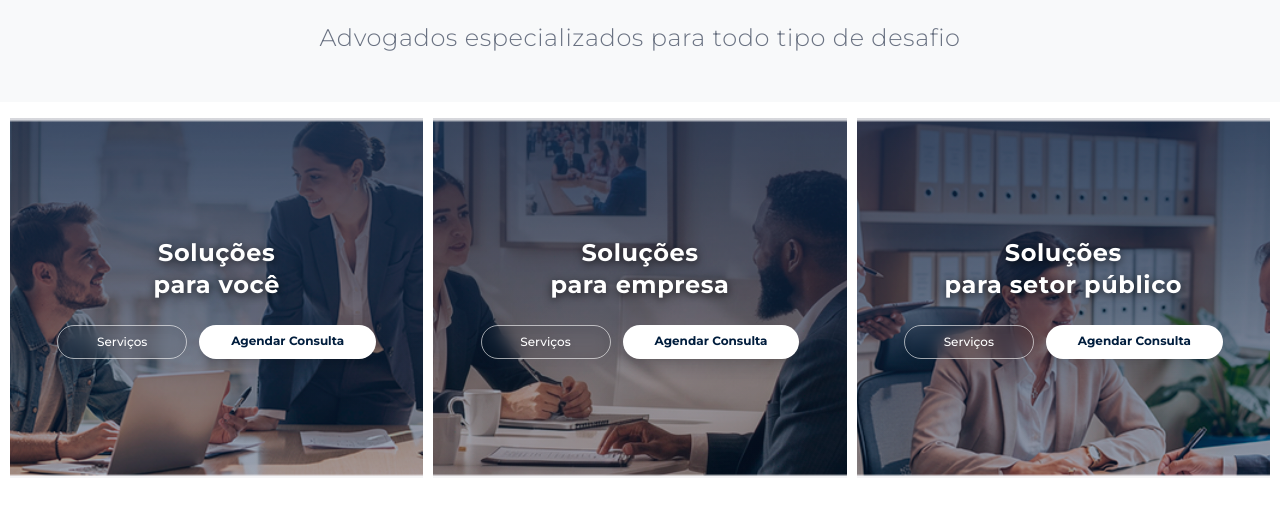
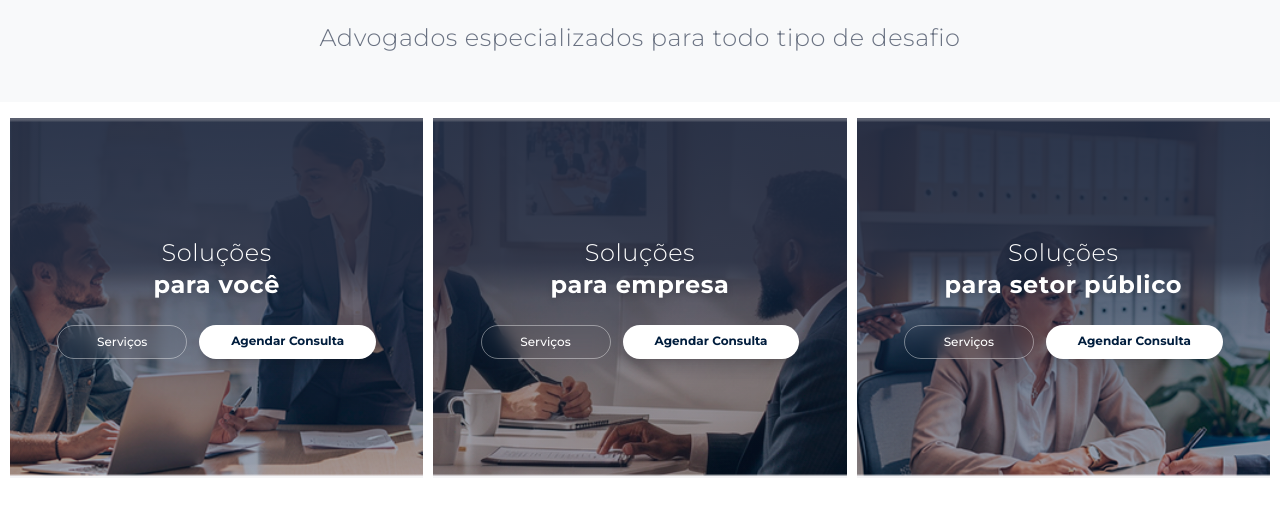
Before and after one commit to leoers/posocco, a Next.js app: page / in a window 1280 px wide. Shown: the part 918-1446 px from the top of the page. Built offline with nearby package versions, Linux system fonts and the light colour scheme; no server answers.

Commit message:
ajuste link

```diff
--- a/app/componentes/solucoes.tsx
+++ b/app/componentes/solucoes.tsx
@@ -7,17 +7,17 @@ const solucoes = [
   {
     title: "Soluções para você",
     image: "/images/sol-1.png",
-    link: "https://wa.me/5511992175115",
+    link: "/solucoes-para-voce",
   },
   {
     title: "Soluções para empresa",
     image: "/images/sol-2.png",
-    link: "https://wa.me/5511992175115",
+    link: "/solucoes-sua-empresa",
   },
   {
     title: "Soluções para setor público",
     image: "/images/sol-3.png",
-    link: "https://wa.me/5511992175115",
+    link: "/solucoes-setor-publico",
   },
 ];
 
@@ -40,16 +40,16 @@ export default function Solucoes() {
               className="object-cover transition-transform duration-1000 group-hover:scale-105"
             />
 
-            {/* DEGRADÊ ULTRA SUAVE:
-                - Começa no topo com apenas 15% de opacidade (#272E42/15) e vai até 40% da imagem
-                - Na metade (50%), ele reduz para 5% de opacidade para ficar quase invisível
-                - Dali para baixo vai para o transparente total, limpando completamente o fundo */}
-            <div className="absolute inset-0 bg-gradient-to-b from-[#272E42]/15 from-40% via-[#272E42]/05 via-50% to-transparent transition-opacity duration-500 group-hover:opacity-40" />
+            {/* DEGRADÊ CIRÚRGICO:
+                - Começa com o azul correto #272E42 (com opacidade de 75% para não virar um bloco sólido)
+                - Mantém essa cobertura firme até os 40% da altura da caixa
+                - Na metade (50%), ele já suaviza drasticamente para 20% de opacidade
+                - E termina totalmente transparente (to-transparent) na base, limpando a foto dos personagens */}
+            <div className="absolute inset-0 bg-gradient-to-b from-[#272E42]/75 from-40% via-[#272E42]/20 via-50% to-transparent transition-opacity duration-500 group-hover:opacity-85" />
 
-            {/* Como o fundo agora está super limpo e claro, o texto usa um drop-shadow escuro
-                para garantir que a leitura fique perfeita em qualquer monitor */}
             <div className="relative z-10 h-full flex flex-col items-center justify-center p-4 text-center">
-              <h3 className="text-white font-bold mb-6 tracking-wide drop-shadow-[0_2px_4px_rgba(0,0,0,0.7)] text-lg min-[760px]:text-xl xl:text-2xl flex flex-col items-center">
+              {/* Título posicionado na área de cobertura para contraste perfeito */}
+              <h3 className="text-white font-light mb-6 tracking-wide drop-shadow-md text-lg min-[760px]:text-xl xl:text-2xl flex flex-col items-center">
                 Soluções
                 <span className="font-bold block [@media(min-width:760px)_and_(max-width:986px)]:max-w-[150px]">
                   para {item.title.split('para ')[1]}
@@ -58,10 +58,10 @@ export default function Solucoes() {
 
               <div className="flex flex-row gap-2 min-[760px]:gap-3 w-full justify-center px-2">
                 <a
-                  href="https://wa.me/5511992175115"
+                  href={item.link}
                   target="_blank"
                   rel="noopener noreferrer"
-                  className="border border-white/60 text-white py-2 rounded-full text-[10px] min-[760px]:text-xs font-medium hover:bg-white/20 transition-all text-center backdrop-blur-sm px-4 min-[760px]:px-6 min-[1210px]:px-8 min-[760px]:min-w-[100px] min-[1210px]:min-w-[130px] drop-shadow-md"
+                  className="border border-white/40 text-white py-2 rounded-full text-[10px] min-[760px]:text-xs font-medium hover:bg-white/10 transition-all text-center backdrop-blur-sm px-4 min-[760px]:px-6 min-[1210px]:px-8 min-[760px]:min-w-[100px] min-[1210px]:min-w-[130px]"
                 >
                   Serviços
                 </a>
```
